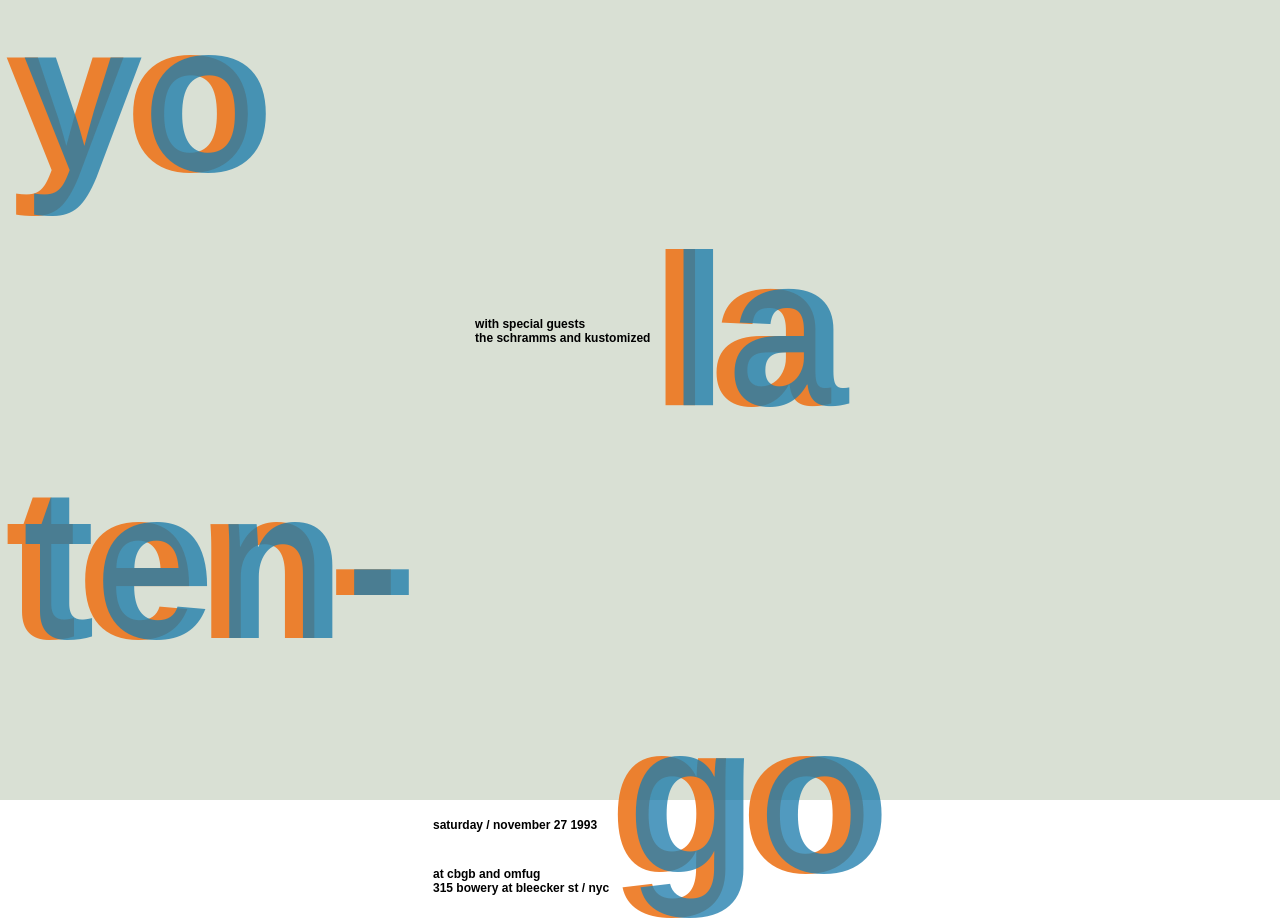
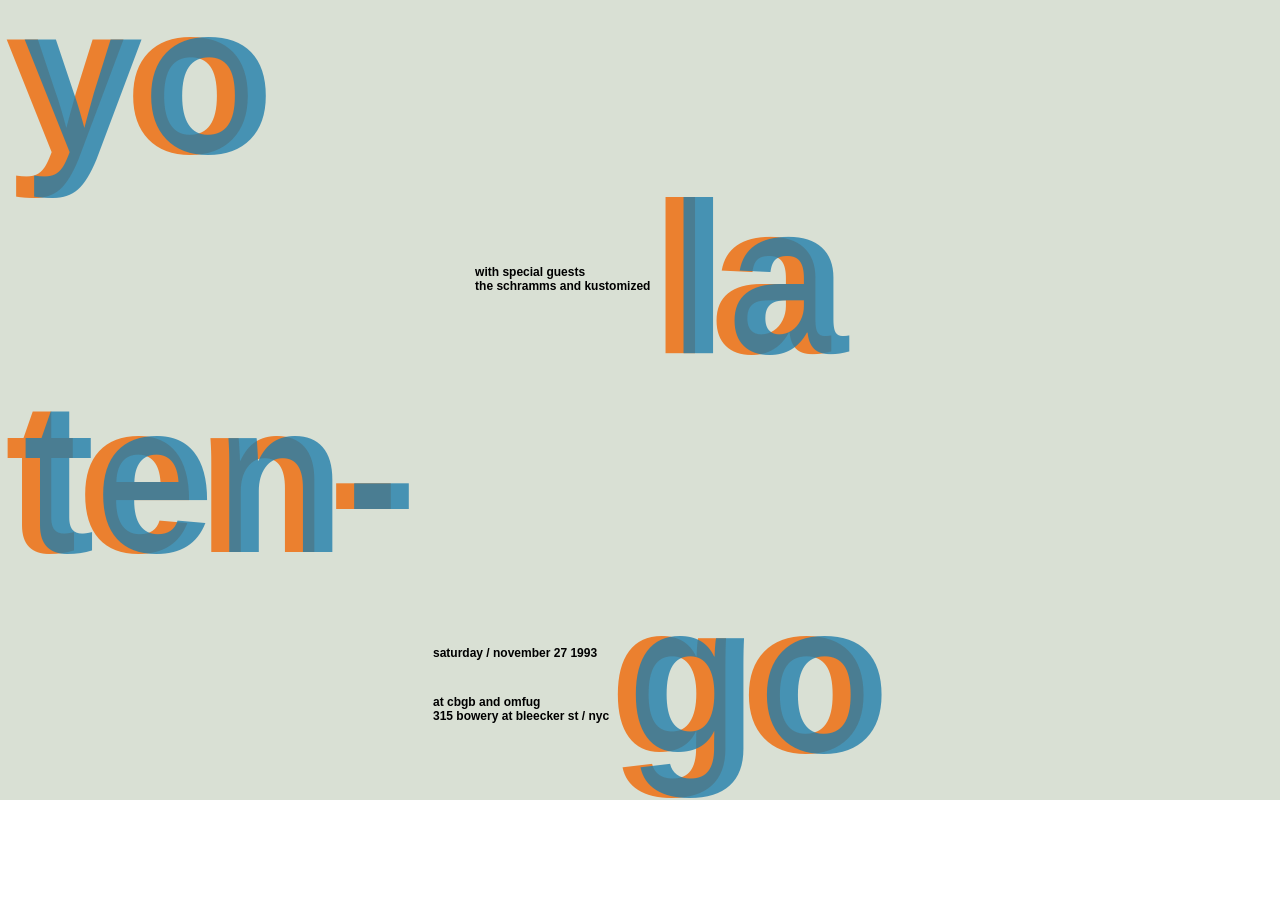
Before and after one commit to irinaais/yolatengo, a React (Create React App) app: page / in a window 1280 px wide. After the commit the page ends 800 px from the top, so only its background shows below. Built offline with nearby package versions, Linux system fonts and the light colour scheme.

Commit message:
fix: style for WelcomePage

```diff
--- a/src/ui/pages/WelcomePage/WelcomePage.css
+++ b/src/ui/pages/WelcomePage/WelcomePage.css
@@ -19,7 +19,7 @@
   display: block;
   z-index: 1;
   opacity: .9;
-  line-height: .9;
+  line-height: .3;
 }
 
 .welcome_title-line::before {
```
